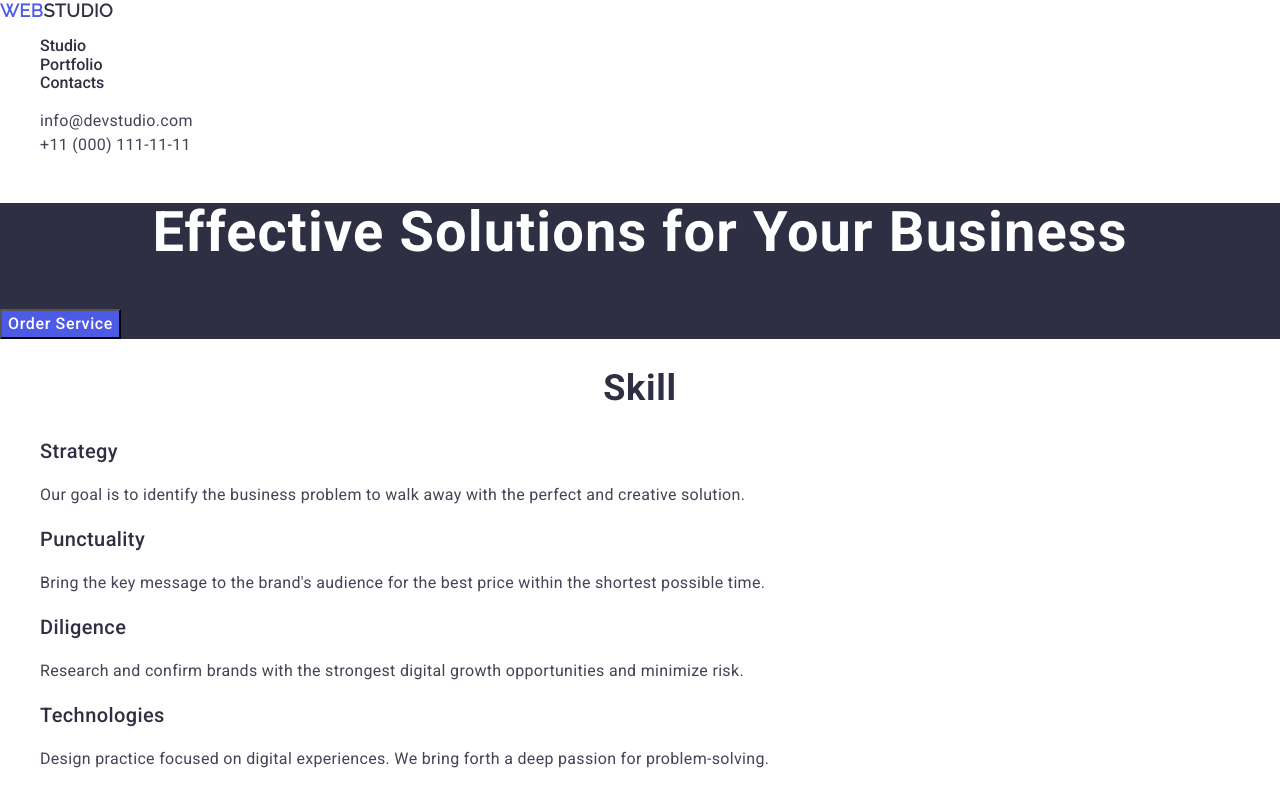
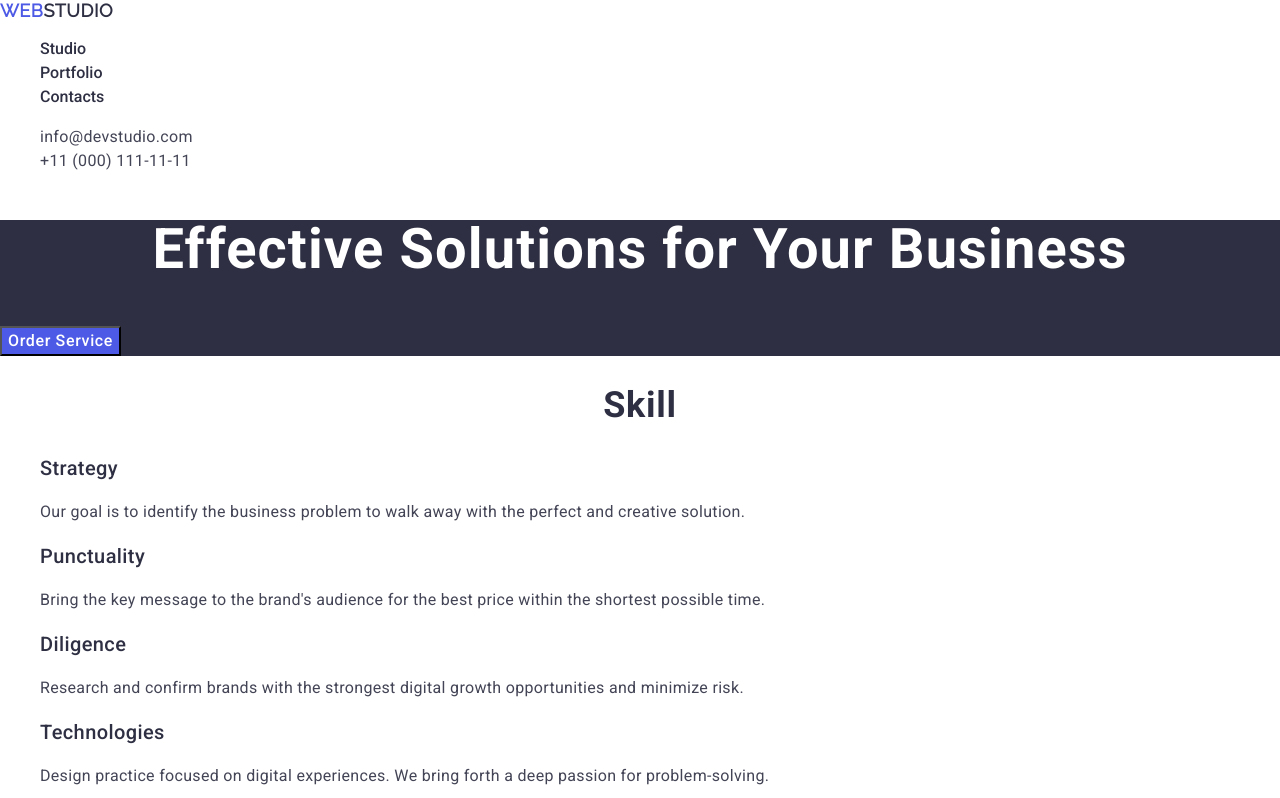
Before and after one commit to Olexandr-Shcherbakov/goit-markup-hw-02, a plain HTML site: page index.html in a window 1280 px wide. Shown: the top 798 px of the page. Drawn offline with nearby package versions, Linux system fonts and the light colour scheme.

Commit message:
add styles.css

```diff
--- a/css/styles.css
+++ b/css/styles.css
@@ -16,8 +16,8 @@ a{ text-decoration: none ;}
 .nav-link{font-family: Roboto ,sans-serif;
     font-weight: 500;
     font-size: 16px;
-    line-height: 1,5;
-    letter-spacing:0,02en;
+    line-height: 1.5;
+    letter-spacing:0.02en;
     color: #2E2F42;
     }
     .nav-link:hover,
```
